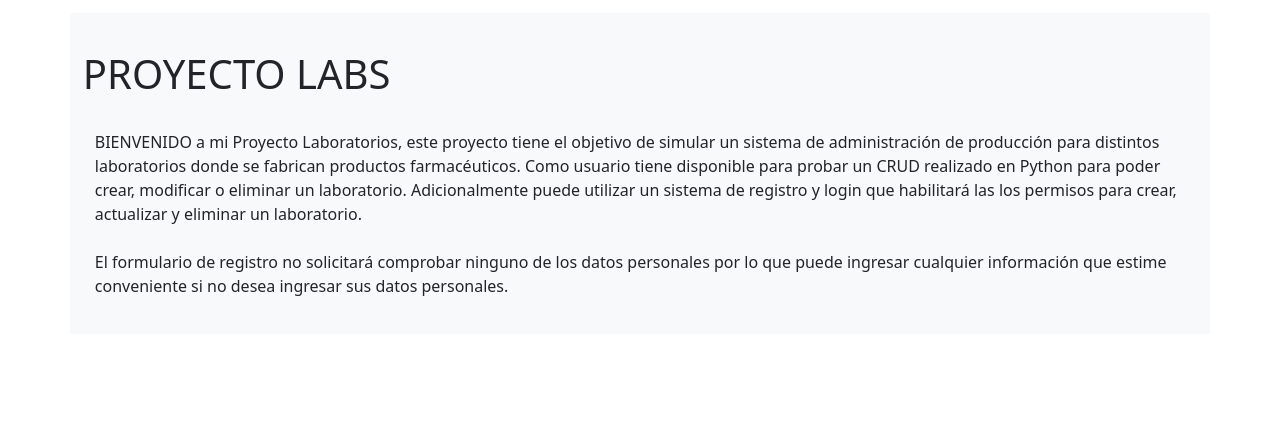
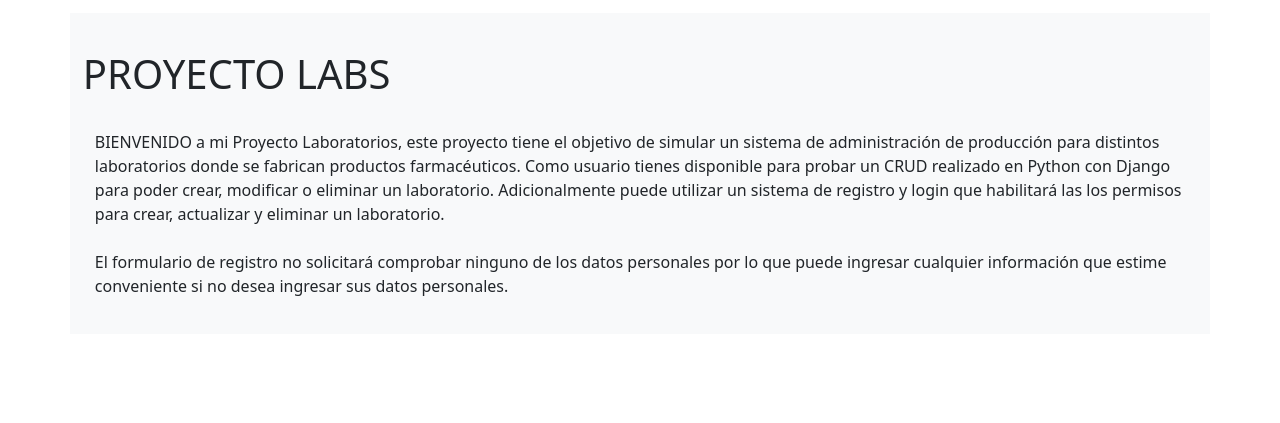
Before and after one commit to hugounico/CRUD, a Django app: page / in a window 1280 px wide. Shown: the part 56-479 px from the top of the page. Run offline with Django 4.2, Linux system fonts and the light colour scheme; some libraries are stand-ins or nearby versions.

Commit message:
nuevoupdate3

```diff
--- a/templates/core/base.html
+++ b/templates/core/base.html
@@ -3,7 +3,7 @@
 <head>
     <meta charset="UTF-8">
     <meta name="viewport" content="width=device-width, initial-scale=1.0">
-    <title>Admin_Labs {% block title %} {% endblock title %}</title>
+    <title>Proyecto Labs {% block title %} {% endblock title %}</title>
 
     {% load bootstrap5 %}
     {% bootstrap_css %}
--- a/templates/core/home.html
+++ b/templates/core/home.html
@@ -9,8 +9,8 @@
     <H1>    PROYECTO LABS</H1><br>
 
     <div class="complemento container-fluid">BIENVENIDO a mi Proyecto Laboratorios, este proyecto tiene el objetivo de simular un sistema de
-        administración de producción para distintos laboratorios donde se fabrican productos farmacéuticos. Como usuario tiene disponible para
-        probar un CRUD realizado en Python para poder crear, modificar o eliminar un laboratorio. Adicionalmente puede utilizar un sistema de
+        administración de producción para distintos laboratorios donde se fabrican productos farmacéuticos. Como usuario tienes disponible para
+        probar un CRUD realizado en Python con Django para poder crear, modificar o eliminar un laboratorio. Adicionalmente puede utilizar un sistema de
         registro y login que habilitará las los permisos para crear, actualizar y eliminar un laboratorio.
     </div><br>
 
--- a/templates/laboratorio/read_labs.html
+++ b/templates/laboratorio/read_labs.html
@@ -20,8 +20,8 @@
         <th scope="row">{{laboratorio.nombre}}</th>
         <td>{{laboratorio.ciudad}}</td>
         <td>{{laboratorio.pais}}</td>
-        <td><a href="/update_labs/{{laboratorio.pk}}">Actualizar</a></td>
-        <td><a href="/delete_labs/{{laboratorio.pk}}">Eliminar</a></td>
+        <td><a href="/update_labs/{{laboratorio.pk}}"><button>Actualizar</button></a></td>
+        <td><a href="/delete_labs/{{laboratorio.pk}}"><button>Eliminar</button></a></td>
        </tr>
     {% endfor %}
     </tbody>
@@ -29,5 +29,5 @@
 </div>
 <br>
 <div class="container forms bg-light" role="alert">¿Desea agregar un Laboratorio?</div>
-  <p><a href="{% url 'create_labs' %}"><-- Ir a la creación de laboratorios</a></p>
+<div class="container forms bg-light"><a href="{% url 'create_labs' %}"><-- Ir a la creación de laboratorios</a></div>
 {% endblock content %}
```
